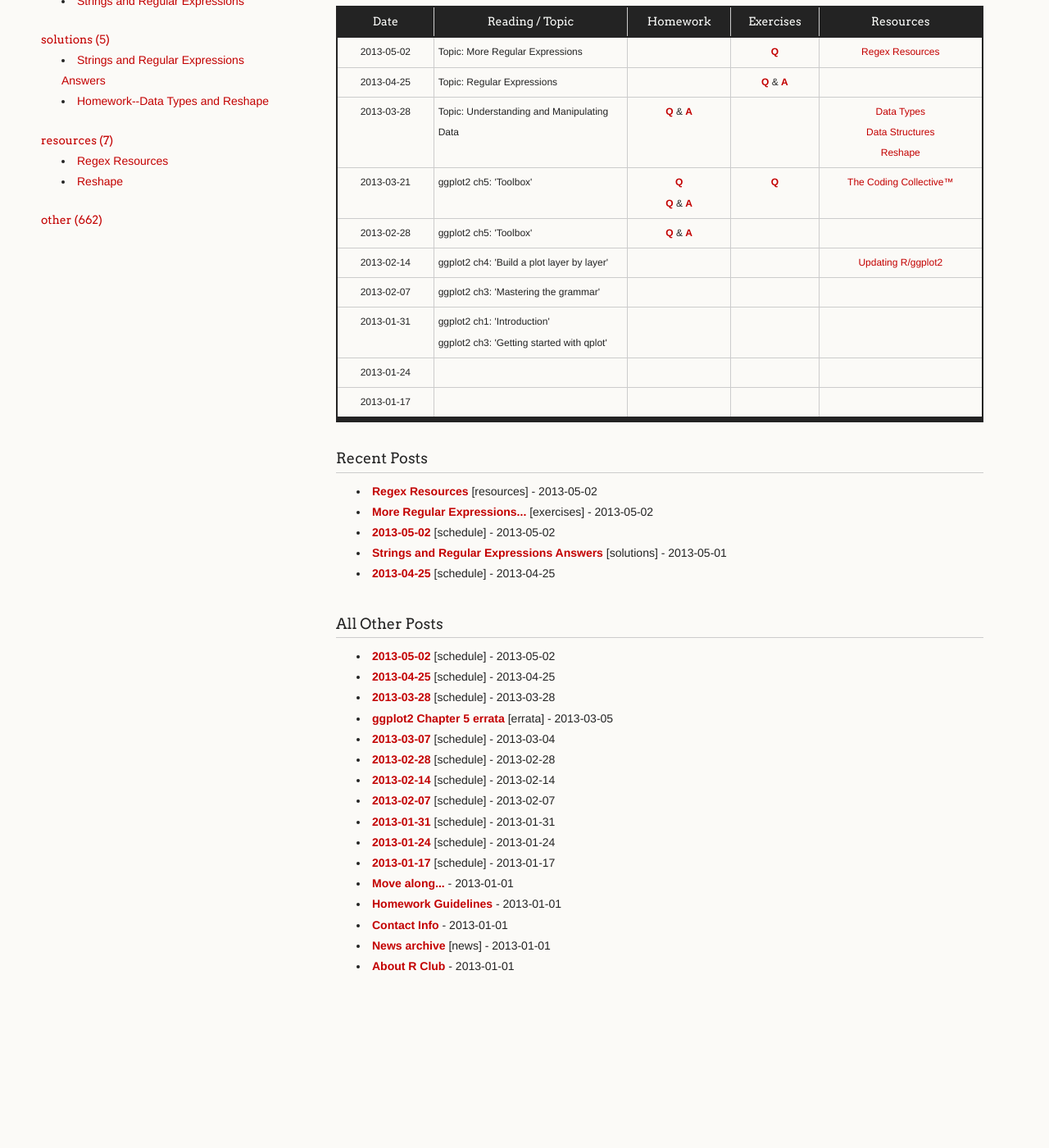
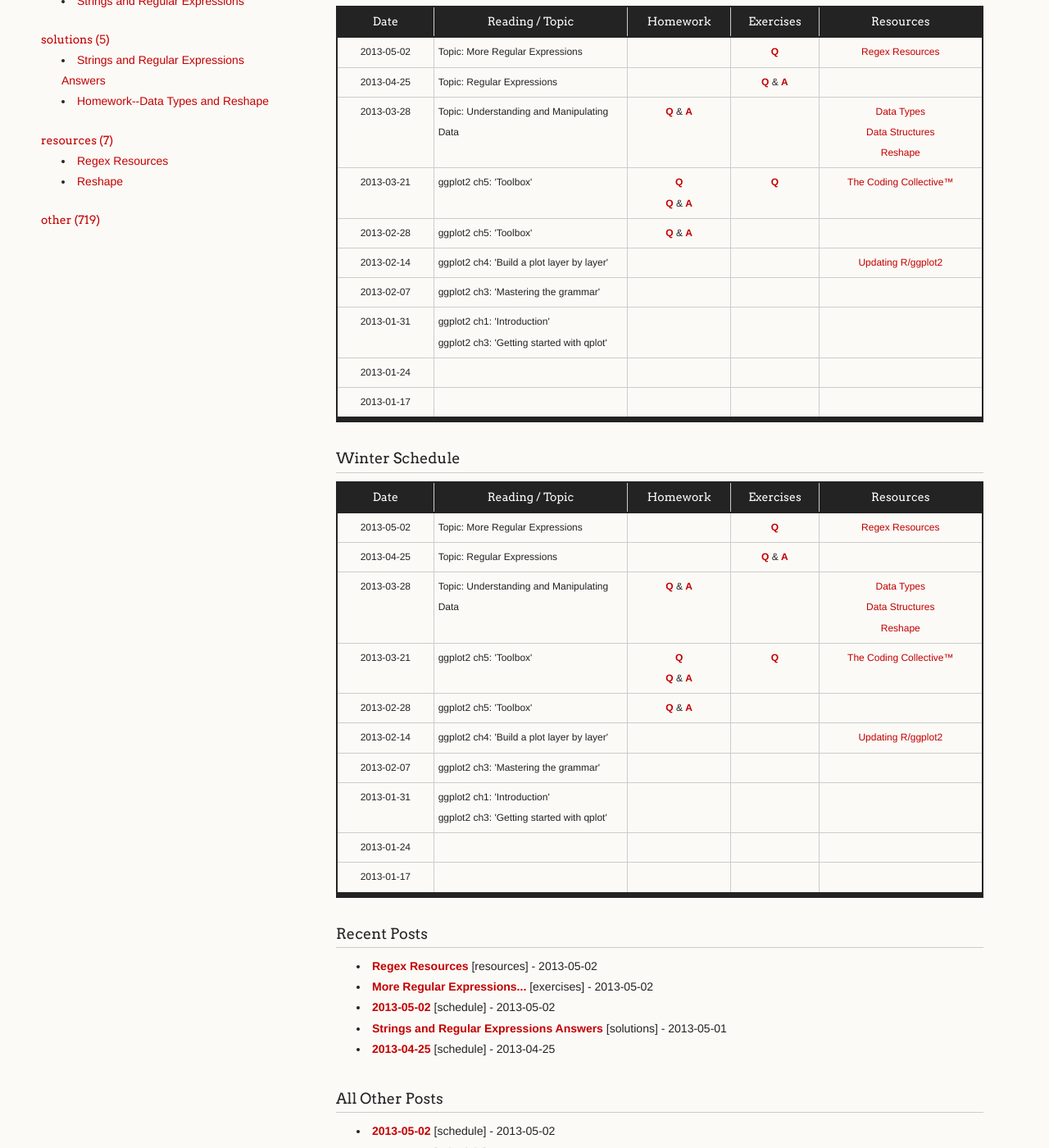
Before and after one commit to mfcovington/r_club, a Jekyll site: the page built from other.html, in a window 1280 px wide and 1400 px high, scrolled down 434 px. Shown: the whole window at 82% size. Built offline with Jekyll 4.4.1, drawn with Linux system fonts in a browser that asks for light colours; Markdown is read by kramdown in place of the engine named in the settings; before the commit the page ends 1697 px from its top, so only the background shows below that; some of the changed text lies outside the part shown.

Commit message:
incorporate consolidated schedule post

```diff
--- /dev/null
+++ b/_posts/2013-01-01-schedule.md
@@ -0,0 +1,259 @@
+---
+title:      Schedule archive
+layout:     post
+categories: dates
+comments:   true
+
+classes:
+
+###
+
+ - classdate:
+
+   reading:
+    - title:
+      link:
+
+   homework:
+    - q:
+      a:
+
+   exercises:
+    - q:
+      a:
+
+   resources:
+    - title:
+      link:
+
+###
+
+ - classdate: 2013-05-02
+
+   reading:
+    - title: "Topic: More Regular Expressions"
+      link:
+
+   homework:
+    - q:
+      a:
+
+   exercises:
+    - q: 2013-05-02-more-regex.md
+      a:
+
+   resources:
+    - title: Regex Resources
+      link:  2013-05-02-regex-resources.md
+
+###
+
+ - classdate: 2013-04-25
+
+   reading:
+    - title: "Topic: Regular Expressions"
+      link:
+
+   homework:
+    - q:
+      a:
+
+   exercises:
+    - q: 2013-04-21-Text-Searches-Regular-Expressions.md
+      a: 2013-05-01-Text-Searches-Regular-Expressions-Answers.md
+
+   resources:
+    - title:
+      link:
+###
+
+ - classdate: 2013-03-28
+
+   reading:
+    - title: "Topic: Understanding and Manipulating Data"
+      link:
+
+   homework:
+    - q: 2013-03-29-Data-Types-and-Reshape-homework.md
+      a: 2013-04-03-Data-Types-and-Reshape-Answers.md
+
+   exercises:
+    - q:
+      a:
+
+   resources:
+    - title: Data Types
+      link:  2013-03-27-DataTypes.md
+    - title: Data Structures
+      link:  2013-03-27-DataStructures.md
+    - title: Reshape
+      link:  2013-03-28-Reshape.md
+
+###
+
+ - classdate: 2013-03-21
+
+   reading:
+    - title: "ggplot2 ch5: 'Toolbox'"
+      link:
+
+   homework:
+    - q: 2013-03-04-ch5-review.md
+      a:
+    - q: 2013-03-04-elaborate-upon-plot.md
+      a: 2013-03-14-elaborate-upon-plot-solutions.md
+
+   exercises:
+    - q: 2013-03-21-restyle.md
+      a:
+
+   resources:
+    - title: The Coding Collective™
+      link:  2013-03-05-the-coding-collective.md
+
+###
+
+ - classdate: 2013-02-28
+
+   reading:
+    - title: "ggplot2 ch5: 'Toolbox'"
+      link:
+
+   homework:
+    - q: "2013-02-26-peer-produced-plots"
+      a: "2013-02-28-peer-produced-plots-solutions"
+
+   exercises:
+    - q:
+      a:
+
+   resources:
+    - title:
+      link:
+
+###
+
+ - classdate: 2013-02-14
+
+   reading:
+    - title: "ggplot2 ch4: 'Build a plot layer by layer'"
+      link:
+
+   homework:
+    - q:
+      a:
+
+   exercises:
+    - q:
+      a:
+
+   resources:
+    - title: Updating R/ggplot2
+      link:  2013-02-10-updating-r-and-ggplot2.md
+
+###
+
+ - classdate: 2013-02-07
+
+   reading:
+    - title: "ggplot2 ch3: 'Mastering the grammar'"
+      link:
+
+   homework:
+    - q:
+      a:
+
+   exercises:
+    - q:
+      a:
+
+   resources:
+    - title:
+      link:
+
+###
+
+ - classdate: 2013-01-31
+
+   reading:
+    - title: "ggplot2 ch1: 'Introduction'"
+      link:
+    - title: "ggplot2 ch3: 'Getting started with qplot'"
+      link:
+
+   homework:
+    - q:
+      a:
+
+   exercises:
+    - q:
+      a:
+
+   resources:
+    - title:
+      link:
+
+###
+
+ - classdate: 2013-01-24
+
+   reading:
+    - title:
+      link:
+
+   homework:
+    - q:
+      a:
+
+   exercises:
+    - q:
+      a:
+
+   resources:
+    - title:
+      link:
+
+###
+
+ - classdate: 2013-01-17
+
+   reading:
+    - title:
+      link:
+
+   homework:
+    - q:
+      a:
+
+   exercises:
+    - q:
+      a:
+
+   resources:
+    - title:
+      link:
+
+###
+
+ - classdate:
+
+   reading:
+    - title:
+      link:
+
+   homework:
+    - q:
+      a:
+
+   exercises:
+    - q:
+      a:
+
+   resources:
+    - title:
+      link:
+
+###
+
+
+---
```
Also changed, not shown: index.html (+72 -0 lines).
